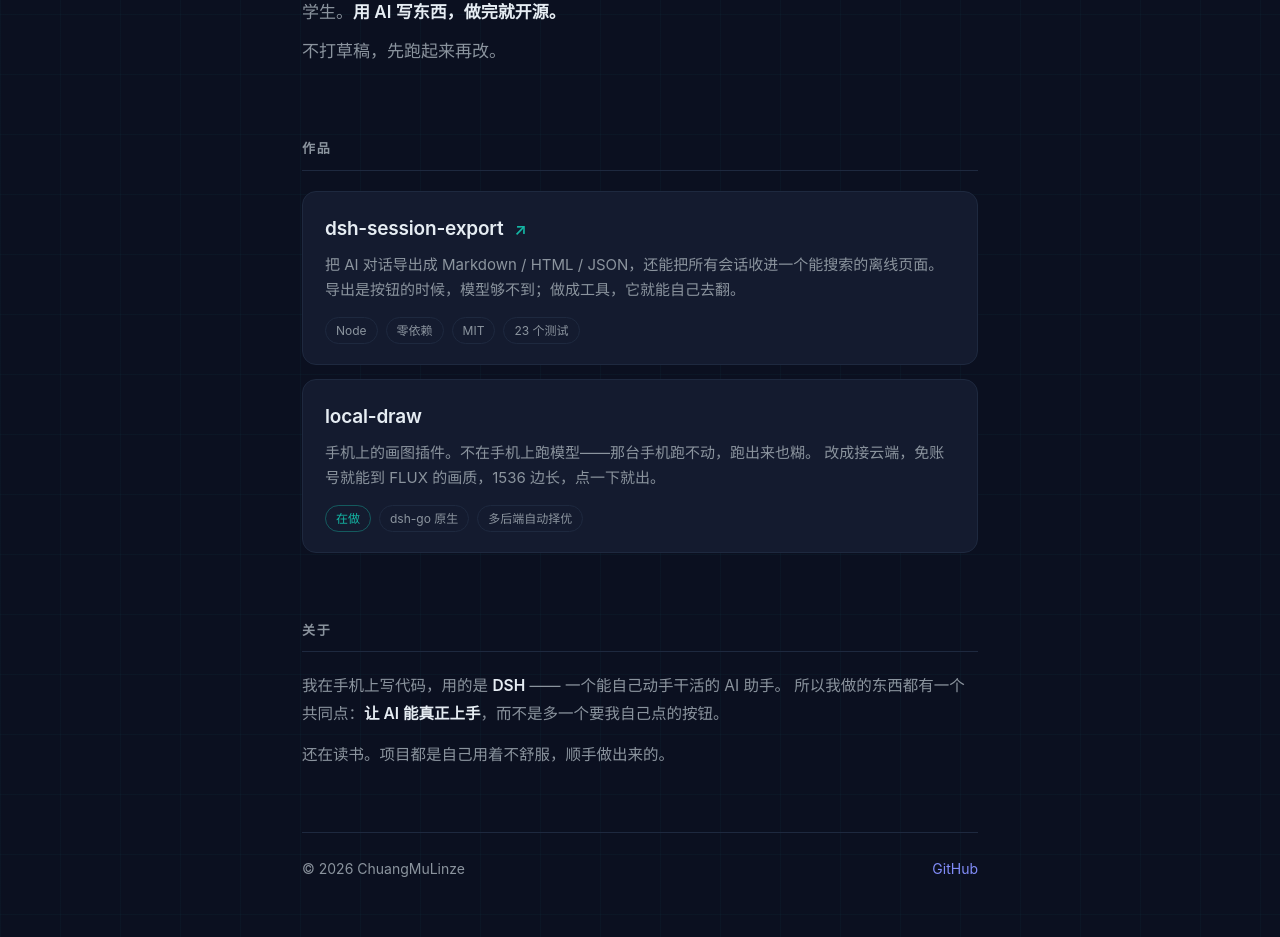
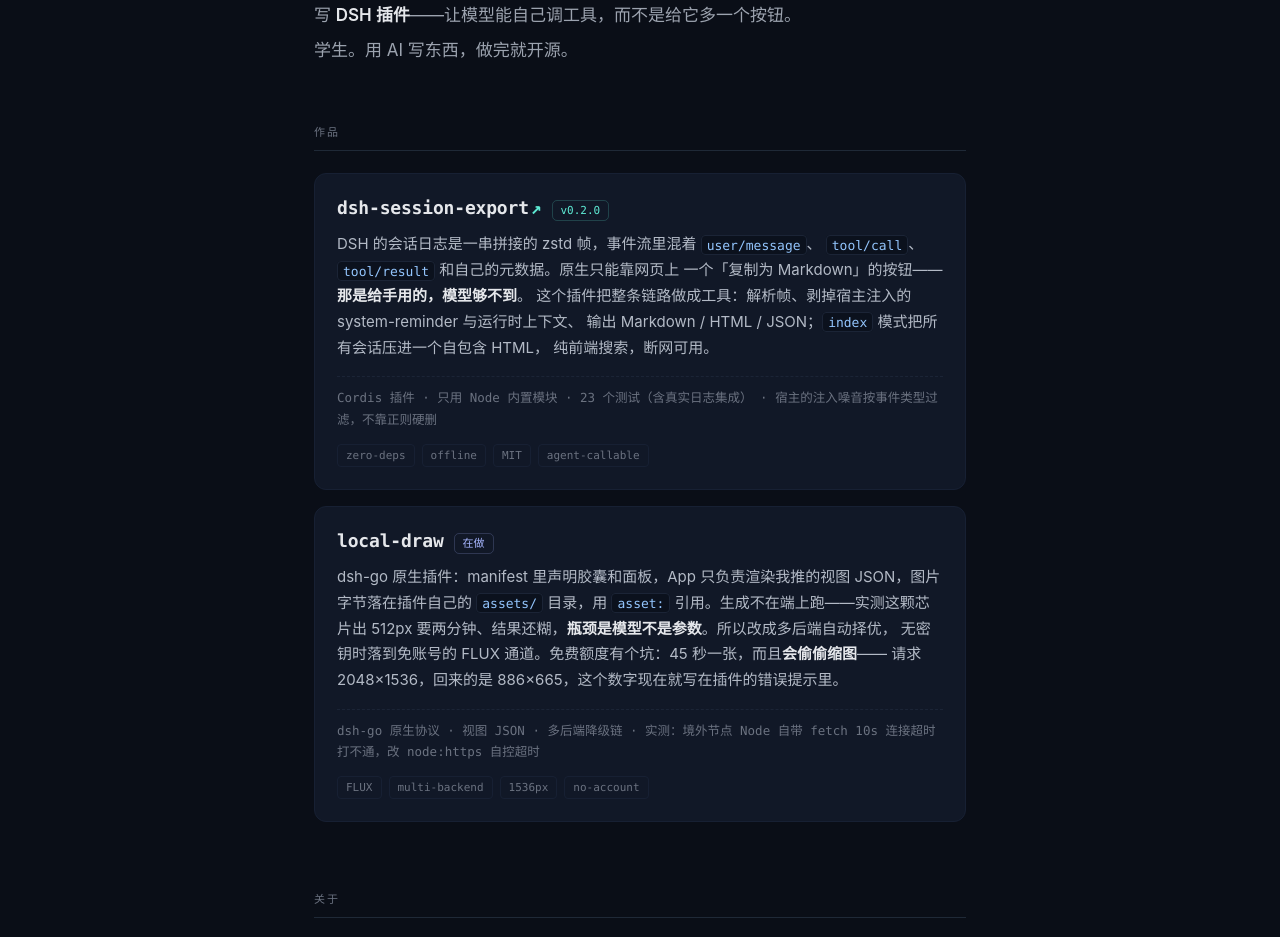
Before and after one commit to ChuangMuLinze/ChuangMuLinze.github.io, a plain HTML site: page index.html in a window 1280 px wide. Shown: the part 166-1103 px from the top of the page. Drawn offline with Linux system fonts and the light colour scheme.

Commit message:
copy: 重写文案，加入具体机制与实测数字

```diff
--- a/index.html
+++ b/index.html
@@ -3,131 +3,175 @@
 <head>
 <meta charset="utf-8">
 <meta name="viewport" content="width=device-width, initial-scale=1">
-<title>ChuangMuLinze — 学生，用 AI 写东西</title>
-<meta name="description" content="学生。用 AI 写东西，做完就开源。在做手机端的 AI 工具。">
+<title>ChuangMuLinze — DSH 插件开发</title>
+<meta name="description" content="写 DSH 插件：让模型能自己调工具，而不是给它多一个按钮。">
 <meta property="og:type" content="website">
 <meta property="og:title" content="ChuangMuLinze">
-<meta property="og:description" content="学生。用 AI 写东西，做完就开源。">
+<meta property="og:description" content="写 DSH 插件：让模型能自己调工具，而不是给它多一个按钮。">
 <meta property="og:image" content="https://chuangmulinze.github.io/assets/og.png">
 <meta name="twitter:card" content="summary_large_image">
 <style>
   :root{
-    --bg:#0b1020; --panel:#141b2f; --line:#1e293f;
-    --text:#e6edf3; --muted:#8b949e; --accent:#14b8a6; --accent2:#818cf8;
+    --bg:#0a0e17; --panel:#111827; --line:#1f2937; --line-soft:#172033;
+    --text:#e5e7eb; --muted:#9ca3af; --dim:#6b7280;
+    --accent:#5eead4; --link:#a5b4fc;
+    --mono:ui-monospace,SFMono-Regular,"SF Mono",Menlo,Consolas,
+           "Liberation Mono",monospace;
   }
   *{box-sizing:border-box}
   html{-webkit-text-size-adjust:100%}
   body{
     margin:0; background:var(--bg); color:var(--text);
-    font:16px/1.75 -apple-system,BlinkMacSystemFont,"Segoe UI","PingFang SC",
+    font:16px/1.72 -apple-system,BlinkMacSystemFont,"Segoe UI","PingFang SC",
          "Hiragino Sans GB","Microsoft YaHei",sans-serif;
-    background-image:
-      linear-gradient(rgba(20,184,166,.04) 1px, transparent 1px),
-      linear-gradient(90deg, rgba(20,184,166,.04) 1px, transparent 1px);
-    background-size:60px 60px;
+    -webkit-font-smoothing:antialiased;
   }
-  .wrap{max-width:720px; margin:0 auto; padding:0 22px 96px}
-  .topbar{height:4px; background:linear-gradient(90deg,var(--accent),var(--accent2))}
+  .wrap{max-width:700px; margin:0 auto; padding:0 24px 100px}
+  .rule{height:3px; background:var(--accent); opacity:.85}
 
-  header{padding:56px 0 8px}
-  .eyebrow{
-    display:inline-flex; align-items:center; gap:8px;
-    font-size:13px; color:var(--accent); letter-spacing:.08em;
-    text-transform:uppercase; margin-bottom:18px;
+  header{padding:64px 0 0}
+  .status{
+    display:flex; align-items:center; gap:9px;
+    font:12px/1 var(--mono); letter-spacing:.06em;
+    color:var(--accent); margin-bottom:26px;
   }
-  .dot{width:7px;height:7px;border-radius:50%;background:var(--accent);
-       box-shadow:0 0 0 4px rgba(20,184,166,.15)}
-  h1{font-size:38px; line-height:1.15; margin:0 0 14px; letter-spacing:-.02em}
-  .tagline{font-size:17px; color:var(--muted); margin:0 0 10px}
-  .tagline b{color:var(--text); font-weight:600}
+  .status i{
+    width:6px; height:6px; border-radius:50%; background:var(--accent);
+    display:inline-block; animation:pulse 2.4s ease-in-out infinite;
+  }
+  @keyframes pulse{0%,100%{opacity:1}50%{opacity:.35}}
+  @media (prefers-reduced-motion:reduce){.status i{animation:none}}
 
-  section{padding-top:52px}
-  h2{font-size:13px; letter-spacing:.14em; text-transform:uppercase;
-     color:var(--muted); font-weight:600; margin:0 0 20px;
-     padding-bottom:10px; border-bottom:1px solid var(--line)}
+  h1{
+    font-size:40px; line-height:1.1; margin:0 0 18px;
+    letter-spacing:-.025em; font-weight:650;
+  }
+  .lede{font-size:17px; color:var(--muted); margin:0 0 6px; max-width:34em}
+  .lede b{color:var(--text); font-weight:600}
+
+  section{padding-top:56px}
+  h2{
+    font:11px/1 var(--mono); letter-spacing:.18em; text-transform:uppercase;
+    color:var(--dim); margin:0 0 22px; padding-bottom:12px;
+    border-bottom:1px solid var(--line);
+  }
 
   .card{
     display:block; text-decoration:none; color:inherit;
-    background:var(--panel); border:1px solid var(--line);
-    border-radius:14px; padding:20px 22px; margin-bottom:14px;
-    transition:border-color .15s ease, transform .15s ease;
+    background:var(--panel); border:1px solid var(--line-soft);
+    border-radius:12px; padding:22px; margin-bottom:16px;
+    transition:border-color .14s ease, background .14s ease;
   }
-  a.card:hover{border-color:var(--accent); transform:translateY(-1px)}
-  .card h3{margin:0 0 8px; font-size:19px; font-weight:600; letter-spacing:-.01em}
-  .card h3 .arrow{color:var(--accent); font-size:16px; margin-left:6px}
-  .card p{margin:0 0 14px; color:var(--muted); font-size:15px; line-height:1.65}
-  .meta{display:flex; flex-wrap:wrap; gap:8px}
+  a.card:hover{border-color:#2dd4bf44; background:#131c2e}
+  .head{display:flex; align-items:baseline; gap:10px; flex-wrap:wrap; margin-bottom:10px}
+  .name{
+    font:600 18px/1.3 var(--mono); letter-spacing:-.01em;
+  }
+  .name .a{color:var(--accent); font-family:inherit; margin-left:2px}
+  .badge{
+    font:11px/1 var(--mono); padding:4px 8px; border-radius:5px;
+    border:1px solid var(--line); color:var(--dim); white-space:nowrap;
+  }
+  .badge.live{color:var(--accent); border-color:#5eead433}
+  .badge.wip{color:var(--link); border-color:#a5b4fc33}
+
+  .card p{margin:0 0 16px; color:#b3bac6; font-size:15px; line-height:1.72}
+  .card p em{font-style:normal; color:var(--text); font-weight:600}
+  code{
+    font:13px/1.5 var(--mono); background:#0b111d; color:#93c5fd;
+    padding:1.5px 5px; border-radius:4px; border:1px solid #1b2436;
+    word-break:break-word;
+  }
+  .spec{
+    font:12.5px/1.7 var(--mono); color:var(--dim);
+    padding:10px 0 0; border-top:1px dashed #1b2436; margin-bottom:14px;
+    word-break:break-word;
+  }
+  .tags{display:flex; flex-wrap:wrap; gap:7px}
   .tag{
-    font-size:12px; color:var(--muted); border:1px solid var(--line);
-    border-radius:999px; padding:3px 10px; line-height:1.6;
+    font:11px/1 var(--mono); color:var(--dim);
+    border:1px solid var(--line-soft); border-radius:4px; padding:5px 8px;
   }
-  .tag.now{color:var(--accent); border-color:rgba(20,184,166,.4)}
-  .tag.soon{color:var(--accent2); border-color:rgba(129,140,248,.4)}
 
-  .about p{margin:0 0 14px; color:var(--muted); font-size:15.5px}
+  .about p{margin:0 0 16px; color:#b3bac6; font-size:15.5px}
   .about strong{color:var(--text); font-weight:600}
 
-  footer{margin-top:64px; padding-top:24px; border-top:1px solid var(--line);
-         color:var(--muted); font-size:14px;
-         display:flex; flex-wrap:wrap; gap:14px; justify-content:space-between}
-  footer a{color:var(--accent2); text-decoration:none}
+  footer{
+    margin-top:72px; padding-top:22px; border-top:1px solid var(--line);
+    display:flex; flex-wrap:wrap; gap:16px; justify-content:space-between;
+    font:12px/1.6 var(--mono); color:var(--dim);
+  }
+  footer a{color:var(--link); text-decoration:none}
   footer a:hover{text-decoration:underline}
 
   @media (max-width:480px){
-    h1{font-size:31px}
-    header{padding-top:40px}
+    h1{font-size:33px}
+    header{padding-top:46px}
     .card{padding:18px}
   }
 </style>
 </head>
 <body>
-<div class="topbar"></div>
+<div class="rule"></div>
 <div class="wrap">
 
   <header>
-    <div class="eyebrow"><span class="dot"></span>在做：手机端的 AI 工具</div>
+    <div class="status"><i></i>在做：dsh-go 原生插件</div>
     <h1>ChuangMuLinze</h1>
-    <p class="tagline">学生。<b>用 AI 写东西，做完就开源。</b></p>
-    <p class="tagline">不打草稿，先跑起来再改。</p>
+    <p class="lede">写 <b>DSH 插件</b>——让模型能自己调工具，而不是给它多一个按钮。</p>
+    <p class="lede">学生。用 AI 写东西，做完就开源。</p>
   </header>
 
   <section>
     <h2>作品</h2>
 
     <a class="card" href="https://github.com/ChuangMuLinze/dsh-session-export">
-      <h3>dsh-session-export <span class="arrow">↗</span></h3>
-      <p>把 AI 对话导出成 Markdown / HTML / JSON，还能把所有会话收进一个能搜索的离线页面。
-         导出是按钮的时候，模型够不到；做成工具，它就能自己去翻。</p>
-      <div class="meta">
-        <span class="tag">Node</span>
-        <span class="tag">零依赖</span>
-        <span class="tag">MIT</span>
-        <span class="tag">23 个测试</span>
+      <div class="head">
+        <span class="name">dsh-session-export<span class="a">↗</span></span>
+        <span class="badge live">v0.2.0</span>
+      </div>
+      <p>DSH 的会话日志是一串拼接的 zstd 帧，事件流里混着 <code>user/message</code>、
+         <code>tool/call</code>、<code>tool/result</code> 和自己的元数据。原生只能靠网页上
+         一个「复制为 Markdown」的按钮——<em>那是给手用的，模型够不到</em>。
+         这个插件把整条链路做成工具：解析帧、剥掉宿主注入的 system-reminder 与运行时上下文、
+         输出 Markdown / HTML / JSON；<code>index</code> 模式把所有会话压进一个自包含 HTML，
+         纯前端搜索，断网可用。</p>
+      <div class="spec">Cordis 插件 · 只用 Node 内置模块 · 23 个测试（含真实日志集成） · 宿主的注入噪音按事件类型过滤，不靠正则硬删</div>
+      <div class="tags">
+        <span class="tag">zero-deps</span><span class="tag">offline</span>
+        <span class="tag">MIT</span><span class="tag">agent-callable</span>
       </div>
     </a>
 
     <div class="card">
-      <h3>local-draw <span class="arrow"></span></h3>
-      <p>手机上的画图插件。不在手机上跑模型——那台手机跑不动，跑出来也糊。
-         改成接云端，免账号就能到 FLUX 的画质，1536 边长，点一下就出。</p>
-      <div class="meta">
-        <span class="tag now">在做</span>
-        <span class="tag">dsh-go 原生</span>
-        <span class="tag">多后端自动择优</span>
+      <div class="head">
+        <span class="name">local-draw</span>
+        <span class="badge wip">在做</span>
+      </div>
+      <p>dsh-go 原生插件：manifest 里声明胶囊和面板，App 只负责渲染我推的视图 JSON，图片字节落在插件自己的
+         <code>assets/</code> 目录，用 <code>asset:</code> 引用。生成不在端上跑——实测这颗芯片出 512px
+         要两分钟、结果还糊，<em>瓶颈是模型不是参数</em>。所以改成多后端自动择优，
+         无密钥时落到免账号的 FLUX 通道。免费额度有个坑：45 秒一张，而且<em>会偷偷缩图</em>——
+         请求 2048×1536，回来的是 886×665，这个数字现在就写在插件的错误提示里。</p>
+      <div class="spec">dsh-go 原生协议 · 视图 JSON · 多后端降级链 · 实测：境外节点 Node 自带 fetch 10s 连接超时打不通，改 node:https 自控超时</div>
+      <div class="tags">
+        <span class="tag">FLUX</span><span class="tag">multi-backend</span>
+        <span class="tag">1536px</span><span class="tag">no-account</span>
       </div>
     </div>
   </section>
 
   <section class="about">
     <h2>关于</h2>
-    <p>我在手机上写代码，用的是 <strong>DSH</strong> —— 一个能自己动手干活的 AI 助手。
-       所以我做的东西都有一个共同点：<strong>让 AI 能真正上手</strong>，而不是多一个要我自己点的按钮。</p>
-    <p>还在读书。项目都是自己用着不舒服，顺手做出来的。</p>
+    <p>在手机上写代码，DSH 既是运行时也是编辑器。做出来的东西有一个共同点：
+       <strong>模型能自己调</strong>。导出只存在于网页按钮里，所以做成工具；手机上画图要先聊三轮，
+       所以做成一个点一下就走的胶囊。</p>
+    <p>还在读书。动手的理由都很具体——自己用着别扭，就去修。</p>
   </section>
 
   <footer>
-    <span>© 2026 ChuangMuLinze</span>
-    <a href="https://github.com/ChuangMuLinze">GitHub</a>
+    <span>2026 · ChuangMuLinze</span>
+    <a href="https://github.com/ChuangMuLinze">github.com/ChuangMuLinze</a>
   </footer>
 
 </div>
```
Also changed, not shown: assets/og.png.
